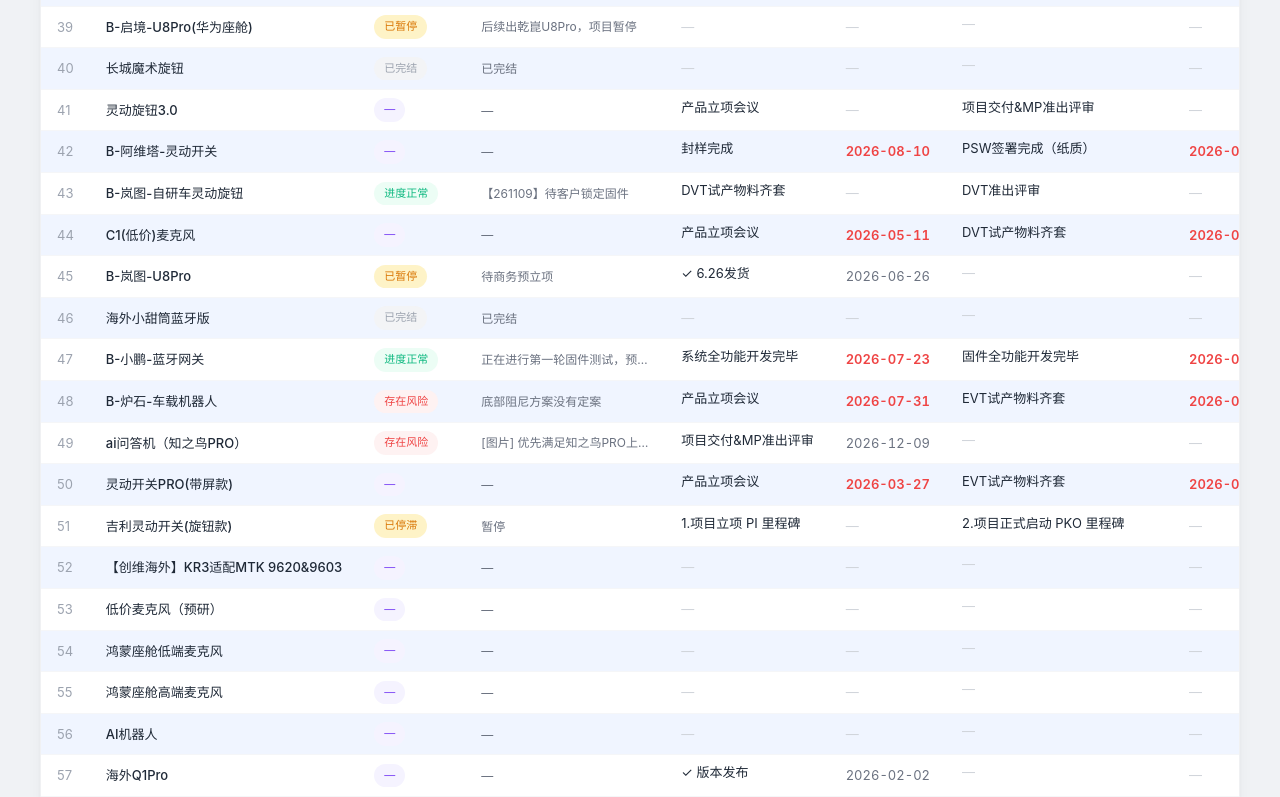
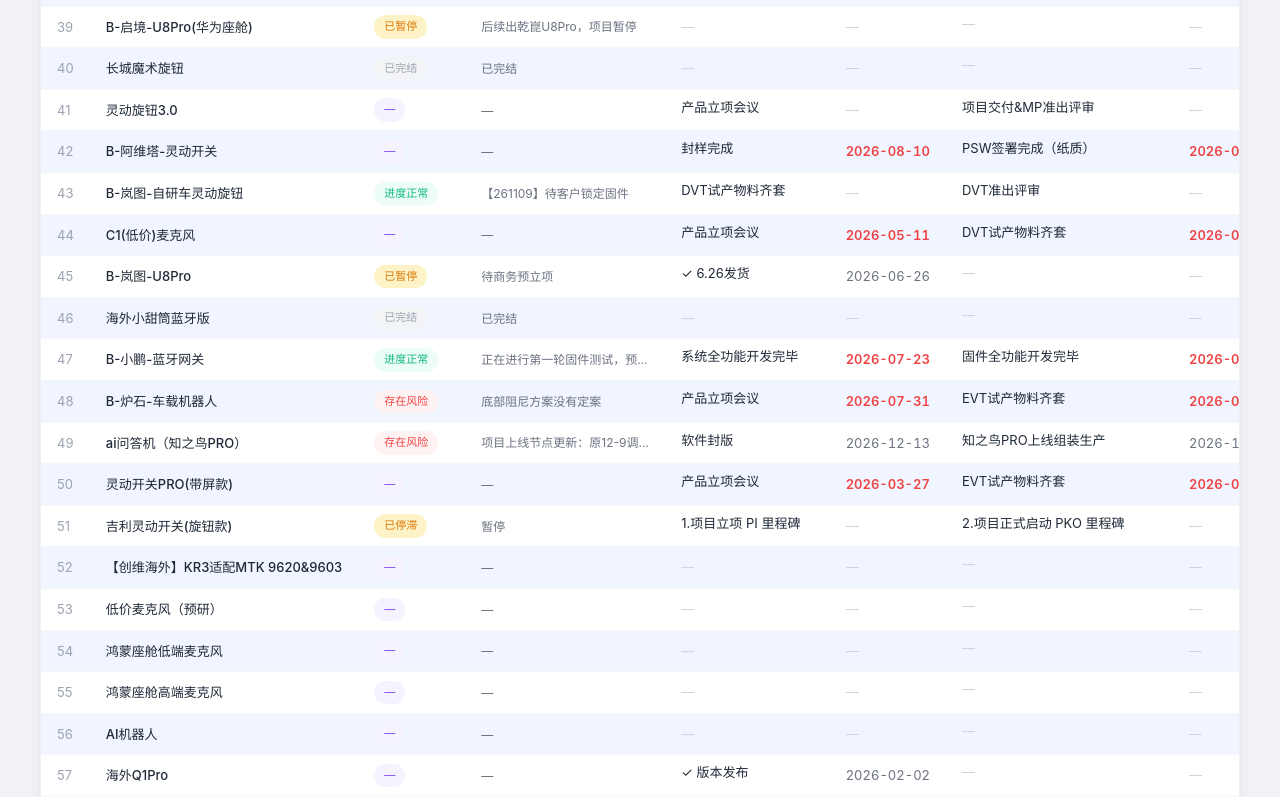
Before and after one commit to hcdong521/hardware-project, a plain HTML site: page index.html in a window 1280 px wide. Shown: the part 2003-2800 px from the top of the page. Drawn offline with Linux system fonts and the light colour scheme.

Commit message:
自动刷新 2026-11-23 23:00（83 项 / 370 条里程碑）

```diff
--- a/index.html
+++ b/index.html
@@ -268,7 +268,7 @@
 <div class="header">
   <h1>炉石项目集 · 硬件项目全景</h1>
   <div class="subtitle">按创建年份倒序分组</div>
-  <div class="meta">数据更新：2026-11-22</div>
+  <div class="meta">数据更新：2026-11-23</div>
 </div>
 
 <div class="stats-row" id="statsRow"></div>
@@ -731,7 +731,7 @@ const projects = [
     "name": "MS1海外版本",
     "created": "2026-09-08T11:06:17.916Z",
     "statusName": "存在风险",
-    "statusDesc": "1. 海外FCC认证二次复测fail项整改，认证时间有风险（和长才沟通可以先上线，但是PCB可能涉及变更）\n2. 语音播报延期：预计要11-20 提供音频文件，然后再提测版本\n3. 海外APP测试中，预计下周11-27提交审核上线\n4. 包装BOM已归档，彩盒安排备料，说明书图档预计下周输出",
+    "statusDesc": "海外上线直接使用V1.1.4版本迭代的版本，APP需要再12-3之前提交上线，12-10之前审核完成，固件需要再12-7发布",
     "owner": "石瑀",
     "milestones": [
       {
@@ -746,7 +746,7 @@ const projects = [
       },
       {
         "c": "MS1海外生产",
-        "d": "2026-12-02",
+        "d": "2026-12-07",
         "done": false
       }
     ]
@@ -1313,11 +1313,6 @@ const projects = [
         "done": false
       },
       {
-        "c": "全功能版本提测",
-        "d": "2026-08-18",
-        "done": false
-      },
-      {
         "c": "模具开模沟通",
         "d": "2026-08-21",
         "done": false
@@ -1345,6 +1340,11 @@ const projects = [
       {
         "c": "DEMO功能演示版本",
         "d": "2026-10-19",
+        "done": false
+      },
+      {
+        "c": "3322首版开发",
+        "d": "2026-12-18",
         "done": false
       }
     ]
@@ -1776,7 +1776,7 @@ const projects = [
     "name": "ai问答机（知之鸟PRO）",
     "created": "2026-03-13T05:42:38.030Z",
     "statusName": "存在风险",
-    "statusDesc": "[图片] \n优先满足知之鸟PRO上线",
+    "statusDesc": "项目上线节点更新：原12-9调整为12-16",
     "owner": "石瑀",
     "milestones": [
       {
@@ -1815,8 +1815,13 @@ const projects = [
         "done": true
       },
       {
-        "c": "项目交付&MP准出评审",
-        "d": "2026-12-09",
+        "c": "软件封版",
+        "d": "2026-12-13",
+        "done": false
+      },
+      {
+        "c": "知之鸟PRO上线组装生产",
+        "d": "2026-12-16",
         "done": false
       }
     ]
@@ -2178,7 +2183,7 @@ const projects = [
     "name": "MS1直播麦克风（高端）",
     "created": "2025-11-25T06:51:42.628Z",
     "statusName": "延期风险",
-    "statusDesc": "1.1.1.3 版本迭代版本提测，11-26上线（进度正常）\n2.国内APP上线，版本测试OK，但提交审核需要备案（重新备案需要20工作日），之前目标IOS上线 是11-26（会延期）\n3.1.1.4 版本迭代需求对齐，11-30需要输出迭代后UI",
+    "statusDesc": "[图片] \n国内如果因为备案问题12-10 无法上线，但是研发状态需要达到上线状态",
     "owner": "石瑀",
     "milestones": [
       {
@@ -2540,7 +2545,7 @@ const projects = [
     "name": "ai问答机（知之鸟）",
     "created": "2025-04-21T06:27:40.700Z",
     "statusName": "进度正常",
-    "statusDesc": "[图片] \n确认优先满足知之鸟PRO上线",
+    "statusDesc": "一代扣子迁移里程碑按照11-20会议记录节点更新，调整里程碑节点27年1月19号完成迁移上线",
     "owner": "石瑀",
     "milestones": [
       {
@@ -2605,17 +2610,17 @@ const projects = [
       },
       {
         "c": "Tools版本",
-        "d": "2026-12-04",
+        "d": "2026-12-25",
         "done": false
       },
       {
         "c": "自研版本测试完成",
-        "d": "2026-12-25",
+        "d": "2027-01-14",
         "done": false
       },
       {
         "c": "版本上线",
-        "d": "2026-12-29",
+        "d": "2027-01-19",
         "done": false
       }
     ]
@@ -2948,7 +2953,7 @@ const projects = [
     "milestones": []
   }
 ];
-const today = new Date('2026-11-22');
+const today = new Date('2026-11-23');
 
 const ownerMap = {
   '郑雯遐': 'owner-zheng',
```
